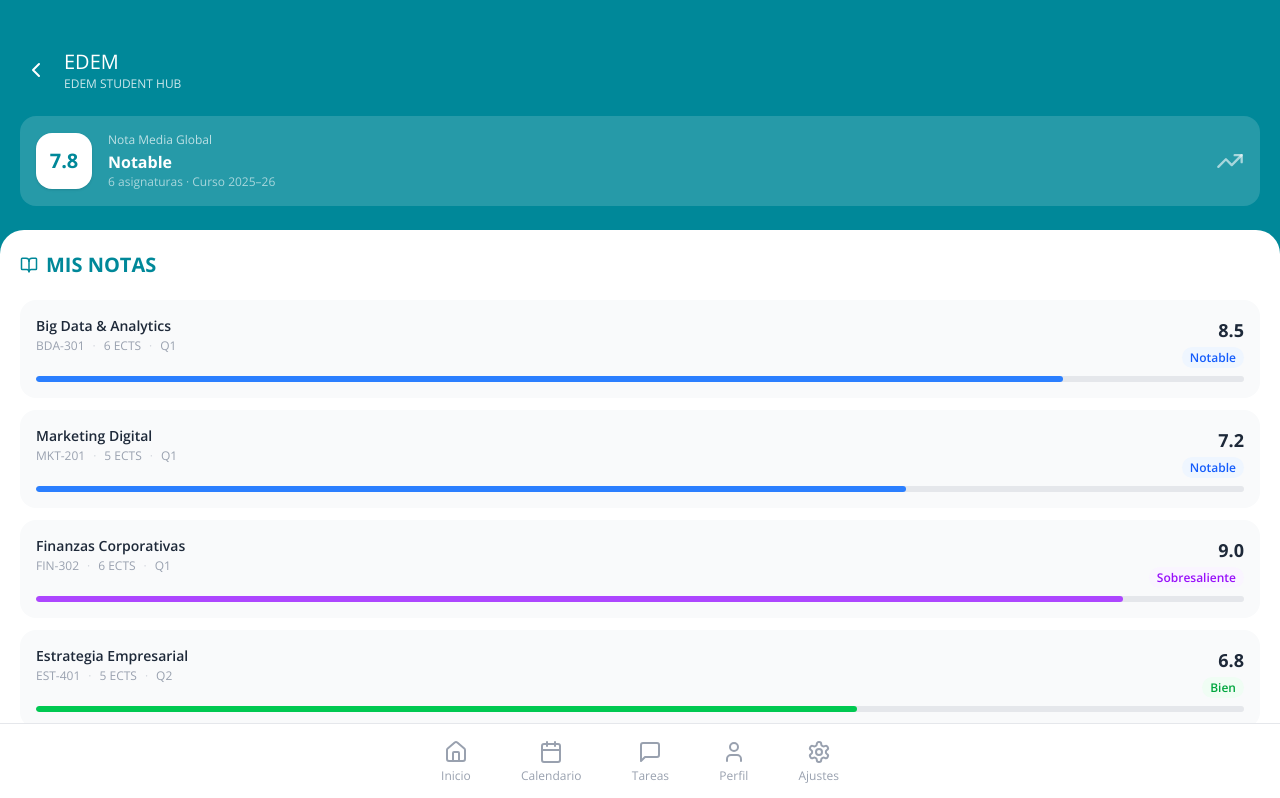
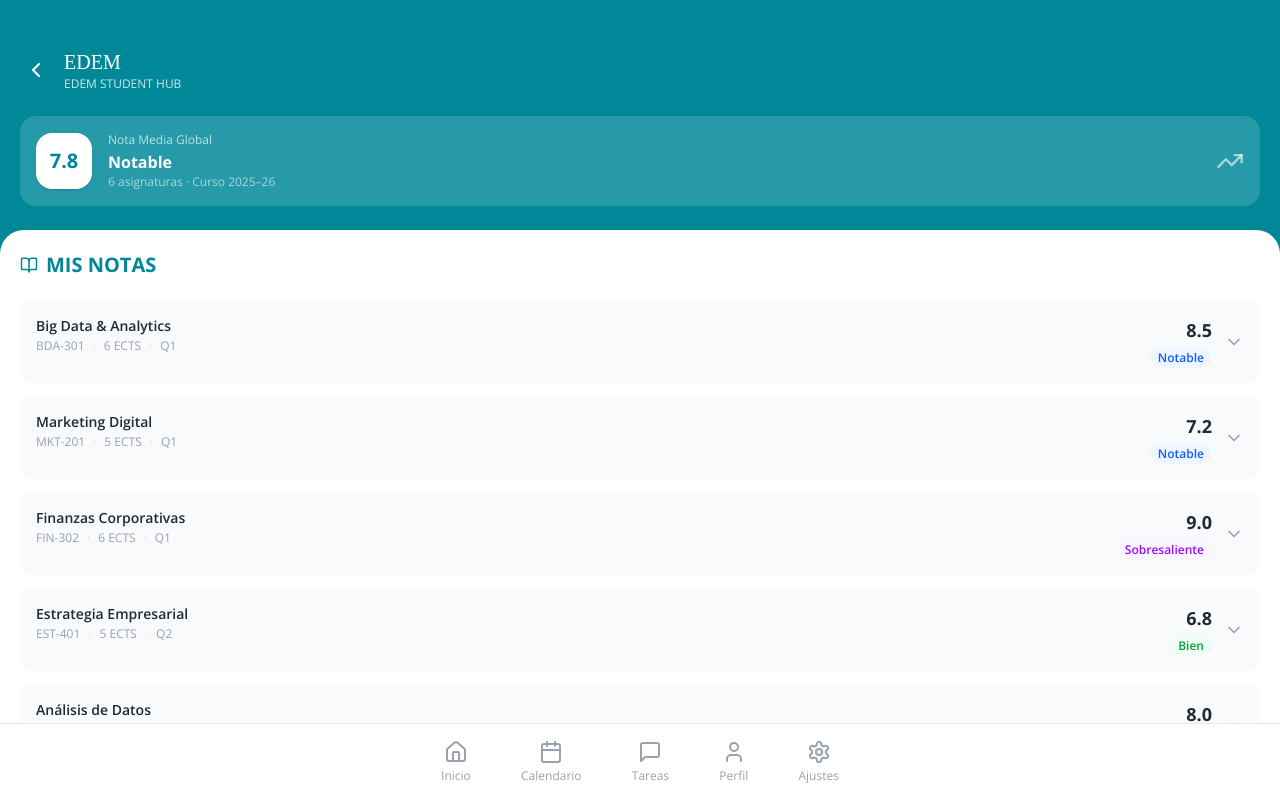
Before and after one commit to carlos959358/EDEM-GFT-Hackaton, a React (Vite) app in the folder frontend/: page /grades in a window 1280 px wide. Shown: the top 798 px of the page. Built offline with nearby package versions, Linux system fonts and the light colour scheme.

Commit message:
Cambio_quitar_barra

```diff
--- a/frontend/src/app/components/CalendarScreen.tsx
+++ b/frontend/src/app/components/CalendarScreen.tsx
@@ -161,7 +161,7 @@
             <ChevronLeft className="text-white" size={24} />
           </button>
           <div>
-            <h1 className="text-white text-xl" style={{ fontWeight: 300 }}>EDEM</h1>
+            <h1 className="text-white text-xl" style={{ fontWeight: 300, fontFamily: 'Didot, Bodoni, serif' }}>EDEM</h1>
             <p className="text-white text-xs opacity-80">EDEM STUDENT HUB</p>
           </div>
         </div>
--- a/frontend/src/app/components/DashboardScreen.tsx
+++ b/frontend/src/app/components/DashboardScreen.tsx
@@ -10,7 +10,7 @@
       <div className="bg-[#008899] px-6 pt-12 pb-6 rounded-b-3xl">
         <div className="flex items-center justify-between mb-6">
           <div>
-            <h1 className="text-white text-2xl mb-1" style={{ fontWeight: 300 }}>EDEM</h1>
+            <h1 className="text-white text-2xl mb-1" style={{ fontWeight: 300, fontFamily: 'Didot, Bodoni, serif' }}>EDEM</h1>
             <p className="text-white text-xs opacity-90">EDEM STUDENT HUB</p>
           </div>
           <Bell className="text-white" size={24} />
--- a/frontend/src/app/components/GradesScreen.tsx
+++ b/frontend/src/app/components/GradesScreen.tsx
@@ -1,5 +1,11 @@
-import { ChevronLeft, TrendingUp, Award, BookOpen } from 'lucide-react';
+import { useState } from 'react';
+import { ChevronLeft, TrendingUp, Award, BookOpen, ChevronDown, ChevronUp } from 'lucide-react';
 import { useNavigate } from 'react-router';
+
+interface GradeDetail {
+  name: string;
+  grade: number;
+}
 
 interface Subject {
   name: string;
@@ -7,15 +13,16 @@
   grade: number;
   credits: number;
   period: string;
+  details: GradeDetail[];
 }
 
 const subjects: Subject[] = [
-  { name: 'Big Data & Analytics',    code: 'BDA-301', grade: 8.5, credits: 6, period: 'Q1' },
-  { name: 'Marketing Digital',       code: 'MKT-201', grade: 7.2, credits: 5, period: 'Q1' },
-  { name: 'Finanzas Corporativas',   code: 'FIN-302', grade: 9.0, credits: 6, period: 'Q1' },
-  { name: 'Estrategia Empresarial',  code: 'EST-401', grade: 6.8, credits: 5, period: 'Q2' },
-  { name: 'Análisis de Datos',       code: 'ADA-303', grade: 8.0, credits: 6, period: 'Q2' },
-  { name: 'Coaching y Liderazgo',    code: 'COA-201', grade: 7.5, credits: 4, period: 'Q2' },
+  { name: 'Big Data & Analytics',    code: 'BDA-301', grade: 8.5, credits: 6, period: 'Q1', details: [{ name: 'Práctica 1', grade: 8.0 }, { name: 'Examen Final', grade: 9.0 }] },
+  { name: 'Marketing Digital',       code: 'MKT-201', grade: 7.2, credits: 5, period: 'Q1', details: [{ name: 'Entregable', grade: 7.5 }, { name: 'Examen Final', grade: 7.0 }] },
+  { name: 'Finanzas Corporativas',   code: 'FIN-302', grade: 9.0, credits: 6, period: 'Q1', details: [{ name: 'Caso Práctico', grade: 9.5 }, { name: 'Examen', grade: 8.5 }] },
+  { name: 'Estrategia Empresarial',  code: 'EST-401', grade: 6.8, credits: 5, period: 'Q2', details: [{ name: 'Presentación', grade: 7.0 }, { name: 'Examen', grade: 6.6 }] },
+  { name: 'Análisis de Datos',       code: 'ADA-303', grade: 8.0, credits: 6, period: 'Q2', details: [{ name: 'Práctica R', grade: 8.5 }, { name: 'Proyecto Final', grade: 7.5 }] },
+  { name: 'Coaching y Liderazgo',    code: 'COA-201', grade: 7.5, credits: 4, period: 'Q2', details: [{ name: 'Ensayo', grade: 8.0 }, { name: 'Roleplay', grade: 7.0 }] },
 ];
 
 const average = subjects.reduce((acc, s) => acc + s.grade, 0) / subjects.length;
@@ -28,16 +35,9 @@
   return              { label: 'Suspenso',        color: 'text-red-600',    bg: 'bg-red-50'    };
 };
 
-const getBarColor = (g: number) => {
-  if (g >= 9)  return 'bg-purple-500';
-  if (g >= 7)  return 'bg-blue-500';
-  if (g >= 6)  return 'bg-green-500';
-  if (g >= 5)  return 'bg-amber-500';
-  return 'bg-red-500';
-};
-
 export function GradesScreen() {
   const navigate = useNavigate();
+  const [expandedIndex, setExpandedIndex] = useState<number | null>(null);
   const { label: avgLabel, color: avgColor, bg: avgBg } = getGradeLabel(average);
 
   return (
@@ -49,7 +49,7 @@
             <ChevronLeft className="text-white" size={24} />
           </button>
           <div>
-            <h1 className="text-white text-xl" style={{ fontWeight: 300 }}>EDEM</h1>
+            <h1 className="text-white text-xl" style={{ fontWeight: 300, fontFamily: 'Didot, Bodoni, serif' }}>EDEM</h1>
             <p className="text-white text-xs opacity-80">EDEM STUDENT HUB</p>
           </div>
         </div>
@@ -81,12 +81,15 @@
         <div className="space-y-3">
           {subjects.map((subject, i) => {
             const { label, color, bg } = getGradeLabel(subject.grade);
-            const barColor = getBarColor(subject.grade);
-            const pct = (subject.grade / 10) * 100;
+            const isExpanded = expandedIndex === i;
 
             return (
-              <div key={i} className="bg-gray-50 rounded-2xl p-4">
-                <div className="flex items-start justify-between mb-2">
+              <div
+                key={i}
+                className="bg-gray-50 rounded-2xl p-4 cursor-pointer hover:bg-gray-100 transition-colors"
+                onClick={() => setExpandedIndex(isExpanded ? null : i)}
+              >
+                <div className="flex items-start justify-between">
                   <div className="flex-1 min-w-0 mr-3">
                     <p className="text-gray-800 text-sm truncate" style={{ fontWeight: 600 }}>
                       {subject.name}
@@ -99,23 +102,30 @@
                       <span className="text-xs text-gray-400">{subject.period}</span>
                     </div>
                   </div>
-                  <div className="text-right flex-shrink-0">
-                    <p className="text-gray-800 text-lg" style={{ fontWeight: 800 }}>
-                      {subject.grade.toFixed(1)}
-                    </p>
-                    <span className={`text-xs px-2 py-0.5 rounded-full ${bg} ${color}`} style={{ fontWeight: 600 }}>
-                      {label}
-                    </span>
+                  <div className="text-right flex-shrink-0 flex items-center gap-3">
+                    <div>
+                      <p className="text-gray-800 text-lg text-right" style={{ fontWeight: 800 }}>
+                        {subject.grade.toFixed(1)}
+                      </p>
+                      <span className={`text-xs px-2 py-0.5 rounded-full ${bg} ${color} inline-block mt-0.5`} style={{ fontWeight: 600 }}>
+                        {label}
+                      </span>
+                    </div>
+                    {isExpanded ? <ChevronUp size={20} className="text-gray-400" /> : <ChevronDown size={20} className="text-gray-400" />}
                   </div>
                 </div>
 
-                {/* Grade bar */}
-                <div className="h-1.5 bg-gray-200 rounded-full overflow-hidden">
-                  <div
-                    className={`h-full rounded-full transition-all ${barColor}`}
-                    style={{ width: `${pct}%` }}
-                  />
-                </div>
+                {/* Expanded Details */}
+                {isExpanded && (
+                  <div className="mt-4 pt-4 border-t border-gray-200 space-y-3">
+                    {subject.details.map((detail, j) => (
+                      <div key={j} className="flex items-center justify-between">
+                        <span className="text-sm text-gray-600">{detail.name}</span>
+                        <span className="text-sm text-gray-800" style={{ fontWeight: 600 }}>{detail.grade.toFixed(1)}</span>
+                      </div>
+                    ))}
+                  </div>
+                )}
               </div>
             );
           })}
--- a/frontend/src/app/components/LoginScreen.tsx
+++ b/frontend/src/app/components/LoginScreen.tsx
@@ -17,7 +17,7 @@
       <div className="w-full max-w-sm">
         {/* Logo */}
         <div className="text-center mb-12">
-          <h1 className="text-5xl text-[#008899] mb-2" style={{ fontWeight: 300 }}>EDEM</h1>
+          <h1 className="text-5xl text-[#008899] mb-2" style={{ fontWeight: 300, fontFamily: 'Didot, Bodoni, serif' }}>EDEM</h1>
           <p className="text-sm text-gray-600">EDEM STUDENT HUB</p>
         </div>
 
--- a/frontend/src/app/components/ProfileScreen.tsx
+++ b/frontend/src/app/components/ProfileScreen.tsx
@@ -69,7 +69,7 @@
     <div className="min-h-screen bg-[#f5f5f5] pb-20">
       {/* ── Header ── */}
       <div className="bg-[#008899] px-6 pt-12 pb-28 rounded-b-3xl relative">
-        <h1 className="text-white text-xl mb-1" style={{ fontWeight: 300 }}>EDEM</h1>
+        <h1 className="text-white text-xl mb-1" style={{ fontWeight: 300, fontFamily: 'Didot, Bodoni, serif' }}>EDEM</h1>
         <p className="text-white text-xs opacity-80 mb-6">EDEM STUDENT HUB</p>
 
         {/* Avatar */}
--- a/frontend/src/app/components/RoomBookingScreen.tsx
+++ b/frontend/src/app/components/RoomBookingScreen.tsx
@@ -6,7 +6,7 @@
       {/* Header */}
       <div className="px-6 pt-12 pb-6">
         <div>
-          <h1 className="text-white text-xl mb-1" style={{ fontWeight: 300 }}>EDEM</h1>
+          <h1 className="text-white text-xl mb-1" style={{ fontWeight: 300, fontFamily: 'Didot, Bodoni, serif' }}>EDEM</h1>
           <p className="text-white text-xs opacity-90">EDEM STUDENT HUB</p>
         </div>
       </div>
--- a/frontend/src/app/components/SettingsScreen.tsx
+++ b/frontend/src/app/components/SettingsScreen.tsx
@@ -4,7 +4,7 @@
       {/* Header */}
       <div className="px-6 pt-12 pb-6">
         <div>
-          <h1 className="text-white text-xl mb-1" style={{ fontWeight: 300 }}>EDEM</h1>
+          <h1 className="text-white text-xl mb-1" style={{ fontWeight: 300, fontFamily: 'Didot, Bodoni, serif' }}>EDEM</h1>
           <p className="text-white text-xs opacity-90">EDEM STUDENT HUB</p>
         </div>
       </div>
--- a/frontend/src/app/components/TasksScreen.tsx
+++ b/frontend/src/app/components/TasksScreen.tsx
@@ -27,7 +27,7 @@
       {/* Header */}
       <div className="px-6 pt-12 pb-6">
         <div>
-          <h1 className="text-white text-xl mb-1" style={{ fontWeight: 300 }}>EDEM</h1>
+          <h1 className="text-white text-xl mb-1" style={{ fontWeight: 300, fontFamily: 'Didot, Bodoni, serif' }}>EDEM</h1>
           <p className="text-white text-xs opacity-90">EDEM STUDENT HUB</p>
         </div>
       </div>
```
Also changed, not shown: frontend/src/app/components/AttendanceScreen.tsx (+1 -9 lines), 1 other file (tests, documents, lock files or other folders).
